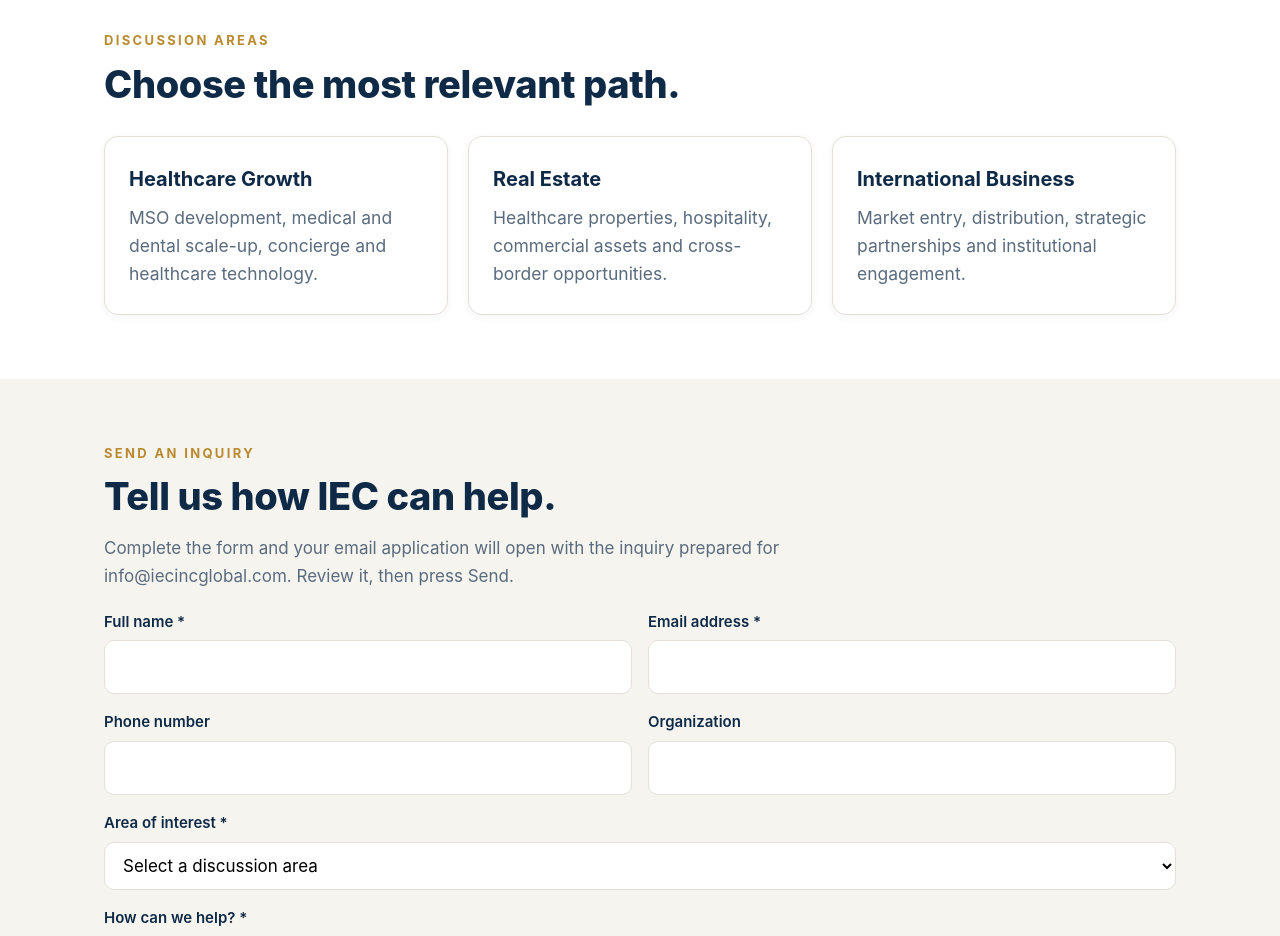
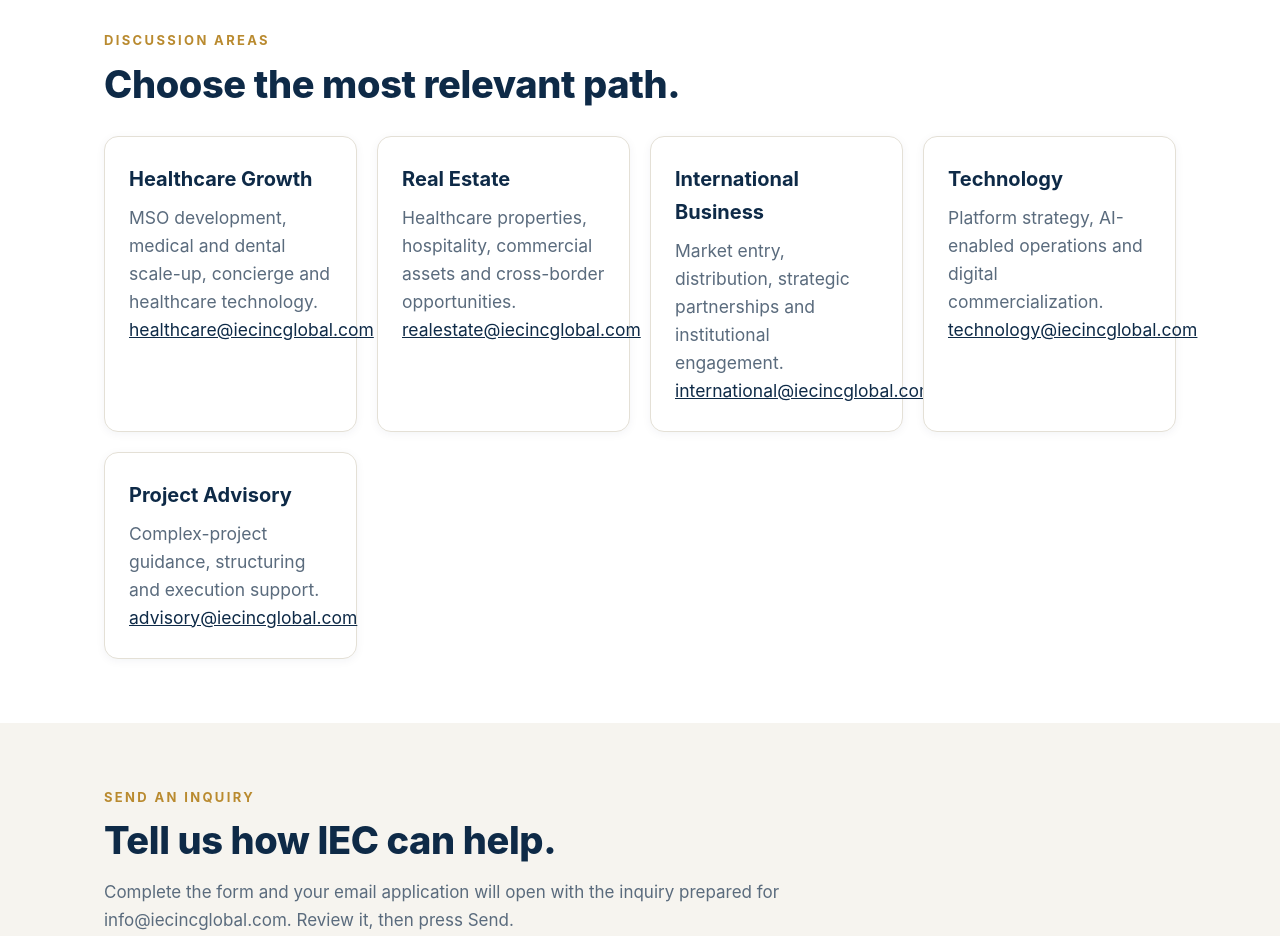
Before and after one commit to DrMorgan73/iecincglobal-site, a plain HTML site: page contact.html in a window 1280 px wide. Shown: the part 1660-2596 px from the top of the page. Drawn offline with Linux system fonts and the light colour scheme.

Commit message:
Department contact emails: per-department mailto CTAs + contact page directory

```diff
--- a/contact.html
+++ b/contact.html
@@ -78,9 +78,11 @@
     <div class="eyebrow">Discussion areas</div>
     <h2>Choose the most relevant path.</h2>
     <div class="cards">
-      <div class="card"><h3>Healthcare Growth</h3><p>MSO development, medical and dental scale-up, concierge and healthcare technology.</p></div>
-      <div class="card"><h3>Real Estate</h3><p>Healthcare properties, hospitality, commercial assets and cross-border opportunities.</p></div>
-      <div class="card"><h3>International Business</h3><p>Market entry, distribution, strategic partnerships and institutional engagement.</p></div>
+      <div class="card"><h3>Healthcare Growth</h3><p>MSO development, medical and dental scale-up, concierge and healthcare technology.</p><p><a href="mailto:healthcare@iecincglobal.com">healthcare@iecincglobal.com</a></p></div>
+      <div class="card"><h3>Real Estate</h3><p>Healthcare properties, hospitality, commercial assets and cross-border opportunities.</p><p><a href="mailto:realestate@iecincglobal.com">realestate@iecincglobal.com</a></p></div>
+      <div class="card"><h3>International Business</h3><p>Market entry, distribution, strategic partnerships and institutional engagement.</p><p><a href="mailto:international@iecincglobal.com">international@iecincglobal.com</a></p></div>
+      <div class="card"><h3>Technology</h3><p>Platform strategy, AI-enabled operations and digital commercialization.</p><p><a href="mailto:technology@iecincglobal.com">technology@iecincglobal.com</a></p></div>
+      <div class="card"><h3>Project Advisory</h3><p>Complex-project guidance, structuring and execution support.</p><p><a href="mailto:advisory@iecincglobal.com">advisory@iecincglobal.com</a></p></div>
     </div>
   </div>
 </section>
```
Also changed, not shown: healthcare.html (+1 -1 lines), international.html (+1 -1 lines), project-advisory.html (+1 -1 lines), services.html (+1 -1 lines), technology.html (+1 -1 lines).
